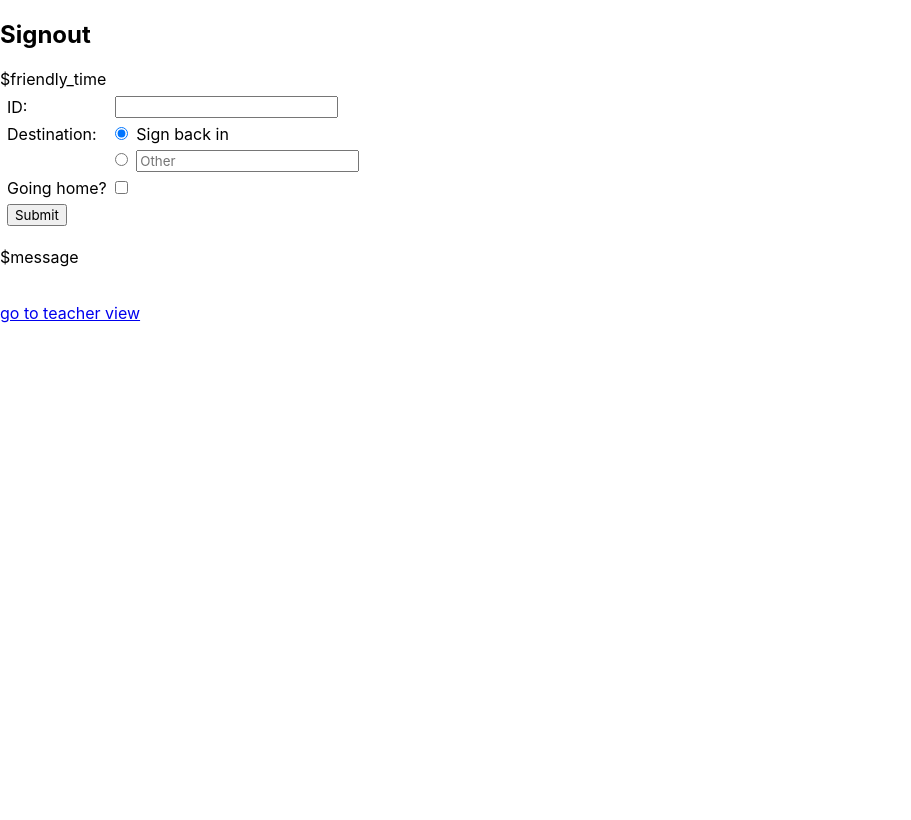
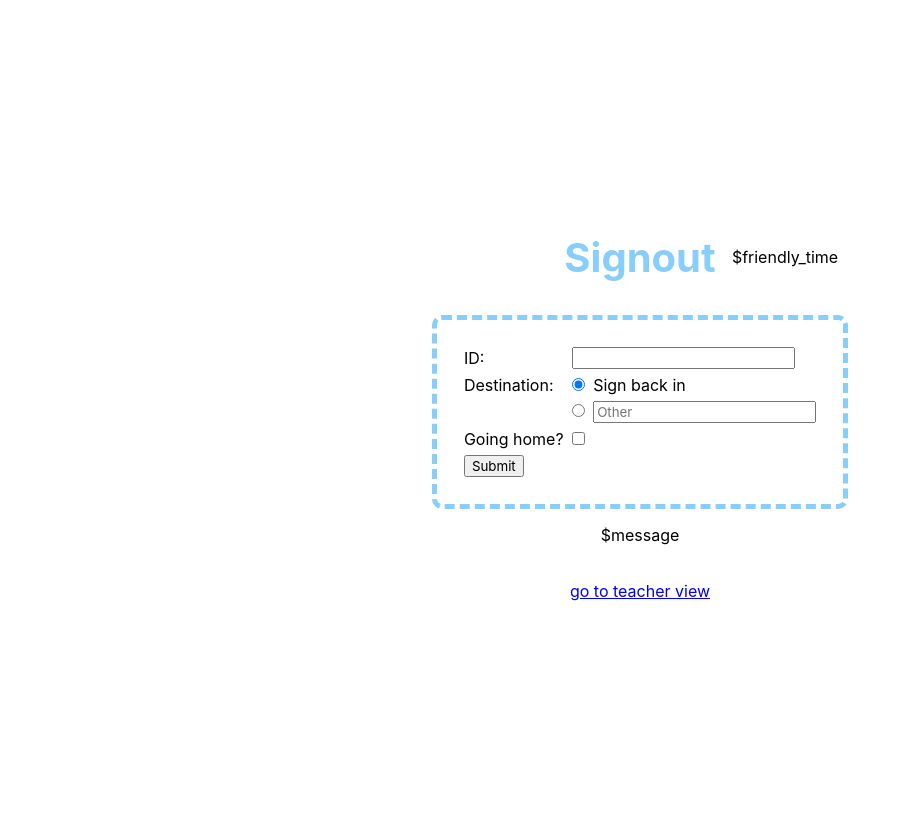
Before and after one commit to 3cas/signoutmaster, a Flask app: page /panel/student in a window 1280 px wide. Shown: the whole page, without its empty margins (0-911 px from the left). After the commit the page ends 601 px from the top, so only its background shows below. Run offline with Flask 2, Linux system fonts and the light colour scheme; the visitor is signed in with stand-in values (Sample User, id 1); data comes from the database, SQL or seed files in the repository; parts of the project's set-up code (start-up, migrations or seed data) failed here and were passed over; some web fonts are replaced.

Commit message:
update signout

```diff
--- a/static/style.css
+++ b/static/style.css
@@ -101,3 +101,32 @@ noscript span {
     background-color: var(--accent);
     padding: 10px;
 }
+
+.niceborder {
+    padding: 20px;
+    border-color: var(--accent);
+    border-style: dashed;
+    border-width: 5px;
+    border-radius: 10px;
+}
+
+.ct, .spacer * {
+    text-align: center;
+    width: 100%;
+}
+
+.title {
+    color: var(--accent);
+    font-size: 30pt;
+}
+
+.spacer {
+    width: 100px;
+}
+
+.center {
+    justify-content: space-evenly;
+    align-items: center;
+    display: flex;
+    flex-direction: row;
+}
--- a/templates/student.html
+++ b/templates/student.html
@@ -1,6 +1,6 @@
-{% extends "base.html" %}
+{% extends "center.html" %}
 
-{% block body %}
+{% block content %}
     <div class="center ct">
         <div class="spacer"></div>
         <h2 class="title">Signout</h2>
@@ -8,7 +8,6 @@
             <span class='accent'>$friendly_time</span>
         </div>
     </div>
-    <div class="center">
     <div class="col niceborder">
         <form action="signout.php" autocomplete="off">
             <table>
@@ -51,12 +50,9 @@
             </table>
         </form>
     </div>
-    </div>
-    <div class="center">
     <div class="col ct">
         <p style='color: $color;'>$message</p>
         <br>
         <a href="teacher.php">go to teacher view</a>
     </div>
-    </div>
 {% endblock %}
```
Lines whose indentation alone changed are shown as unchanged.
